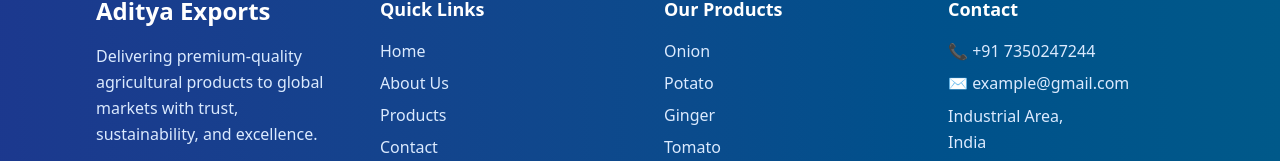
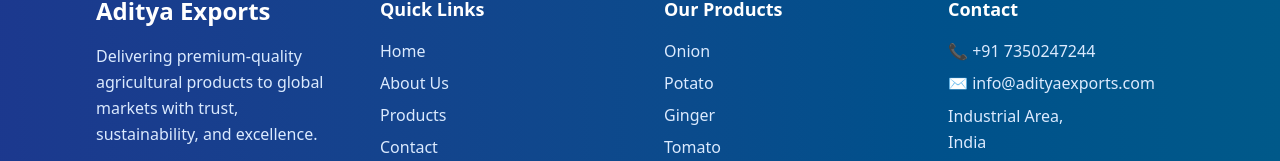
Before and after one commit to adityavaste/aditya_exports, a Next.js app: page / in a window 1280 px wide. Shown: the part 4381-4542 px from the top of the page. Built offline with nearby package versions, Linux system fonts and the light colour scheme; no server answers.

Commit message:
correction in footbar

```diff
--- a/components/Footbar.js
+++ b/components/Footbar.js
@@ -61,7 +61,12 @@
               📞 +91 7350247244
             </p>
             <p className="text-blue-100 mt-2 text-sm sm:text-base">
-              ✉ example@gmail.com
+              <a
+  href="mailto:info@adityaexports.com"
+  className="hover:underline"
+>
+  ✉ info@adityaexports.com
+</a>
             </p>
             <p className="text-blue-100 mt-2 text-sm sm:text-base leading-relaxed">
               Industrial Area,<br /> India
```
Also changed, not shown: public/Fssai.webp.
